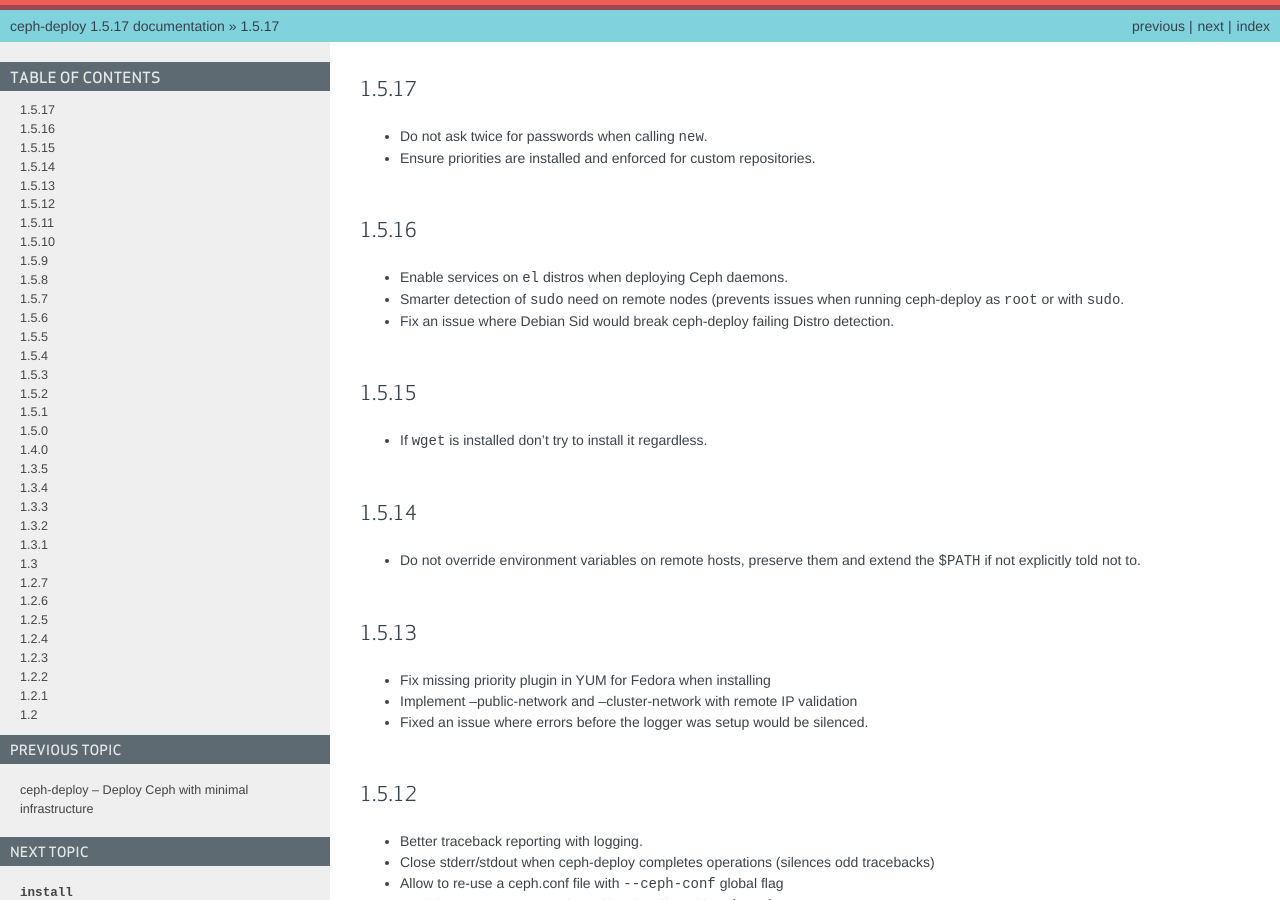
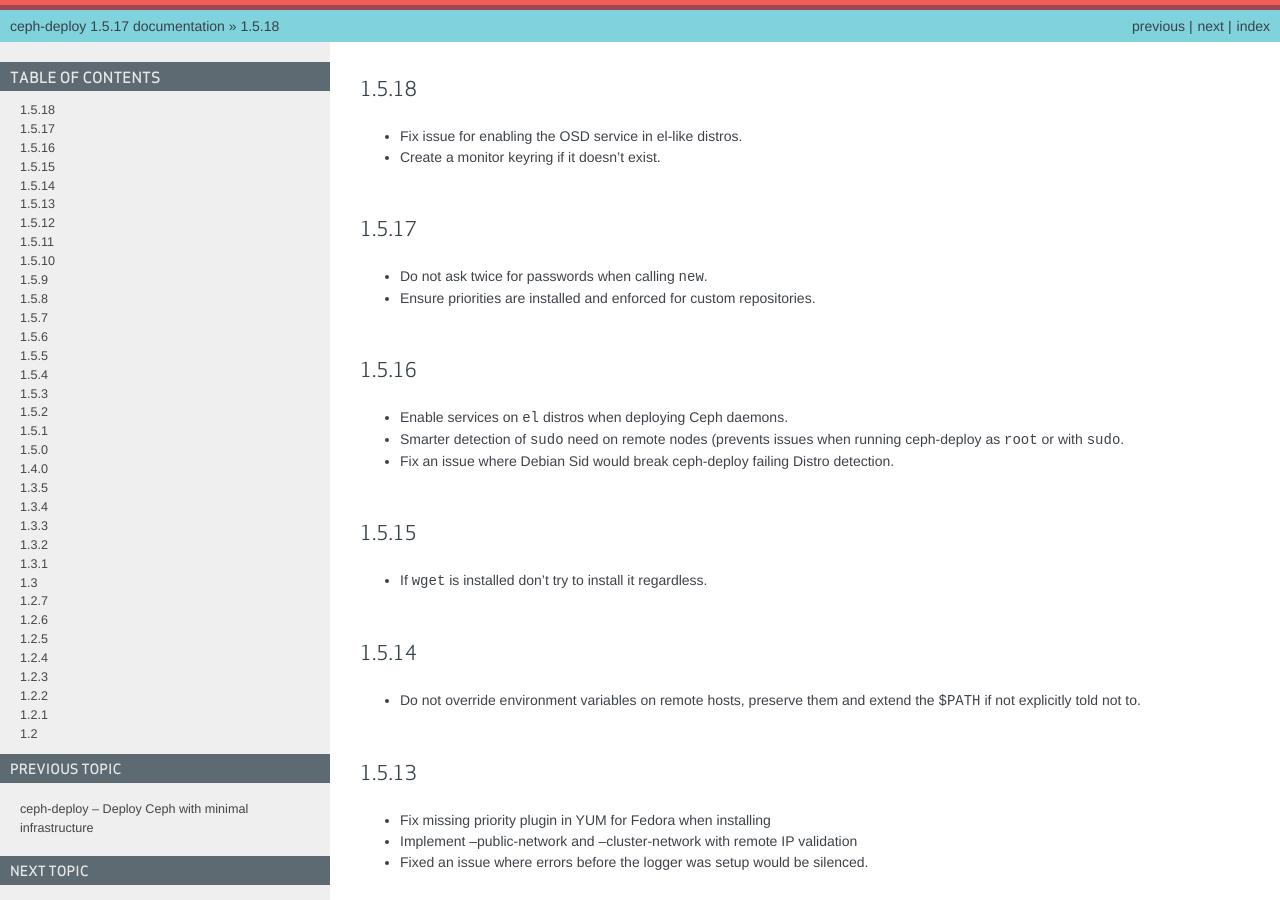
Before and after one commit to ceph/ceph-deploy, a Sphinx documentation site: the page built from docs/source/changelog.rst, in a window 1280 px wide and 900 px high. Built offline with Sphinx 7.4.7, drawn with Linux system fonts in a browser that asks for light colours.

Commit message:
update the changelog
Signed-off-by: Alfredo Deza <alfredo.deza@inktank.com>

```diff
--- a/docs/source/changelog.rst
+++ b/docs/source/changelog.rst
@@ -1,3 +1,8 @@
+1.5.18
+------
+* Fix issue for enabling the OSD service in el-like distros.
+* Create a monitor keyring if it doesn't exist.
+
 1.5.17
 ------
 * Do not ask twice for passwords when calling ``new``.
```
